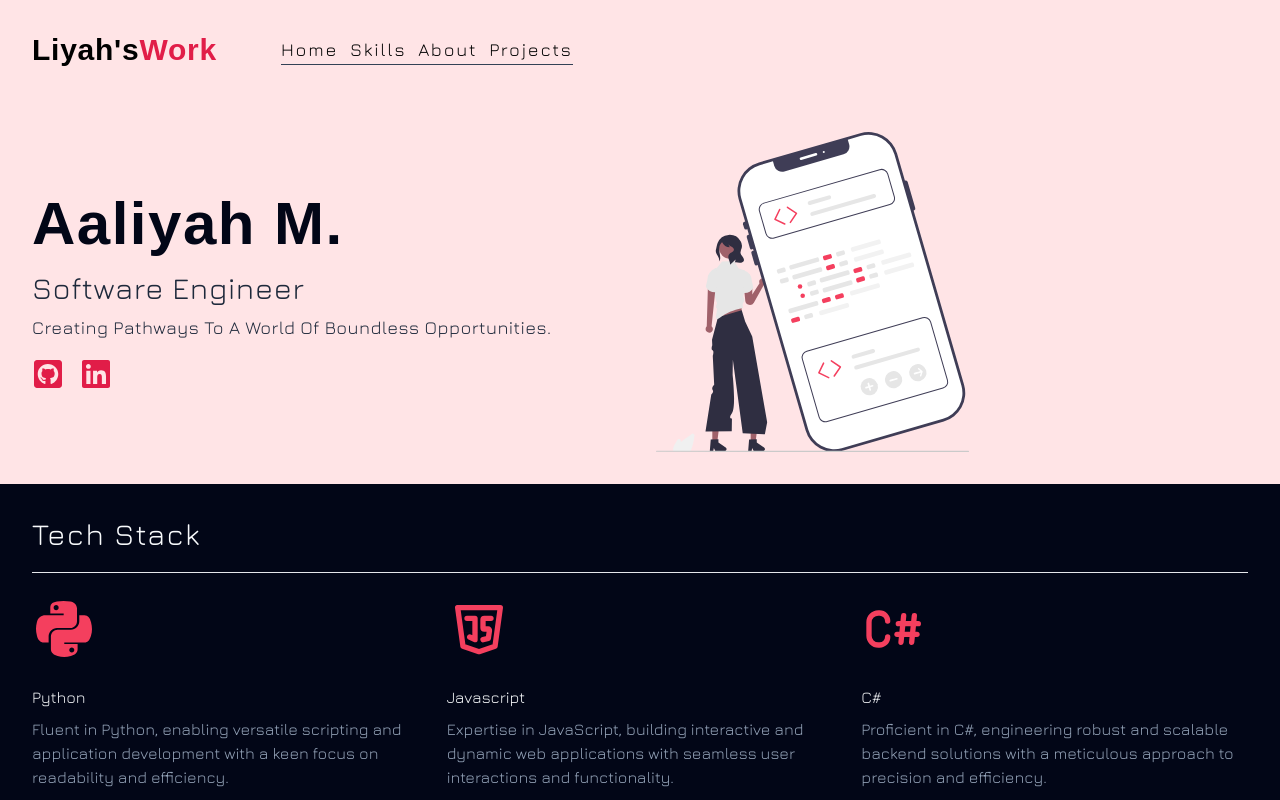
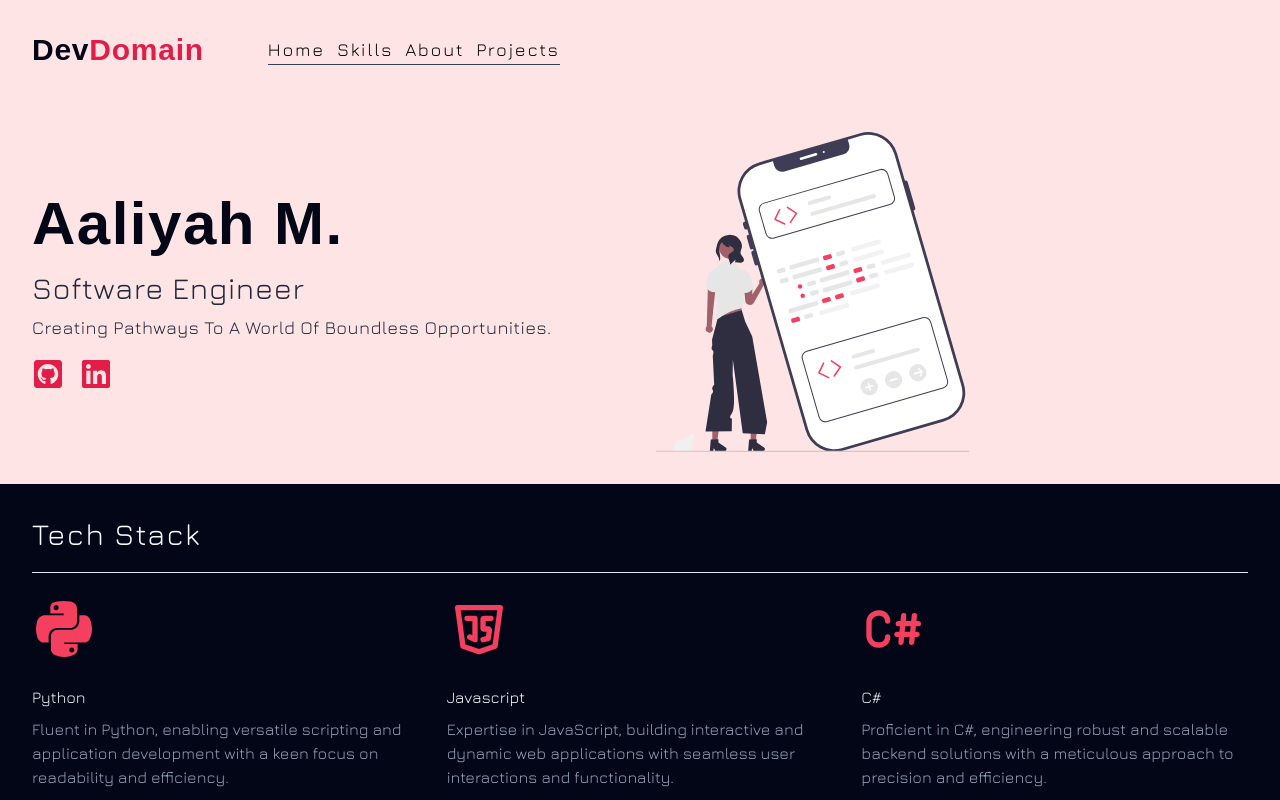
Before and after one commit to Aaliyah1699/Apps-Portfolio, a React (Vite) app: page / in a window 1280 px wide. Shown: the top 800 px of the page. Built offline with nearby package versions, Linux system fonts and the light colour scheme; a web font is replaced by a local one.

Commit message:
Name change

```diff
--- a/src/components/Navbar.jsx
+++ b/src/components/Navbar.jsx
@@ -4,8 +4,8 @@ const Navbar = () => {
     return (
         <nav className='bg-rose-100'>
             <div className='align-element py-4 flex flex-col sm:flex-row sm:gap-x-16 sm:items-center sm:py-8 leading-loose '>
-                <h2 className='text-3xl font-extrabold tracking-wide font-bruno'>
-                    Liyah's<span className='text-rose-600'>Work</span>
+                <h2 className='text-3xl font-extrabold tracking-wide font-bruno text-slate-950'>
+                    Dev<span className='text-rose-600'>Domain</span>
                 </h2>
                 <div className='flex gap-x-3 leading-loose border-b border-slate-700 '>
                     {links.map((link) => {
```
